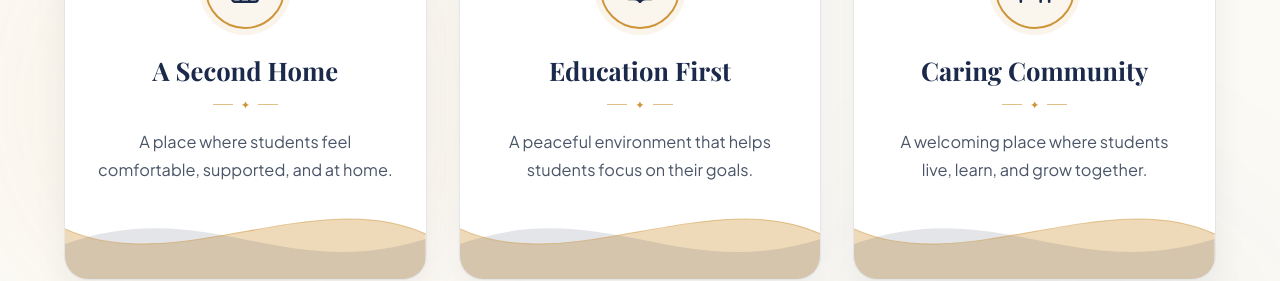
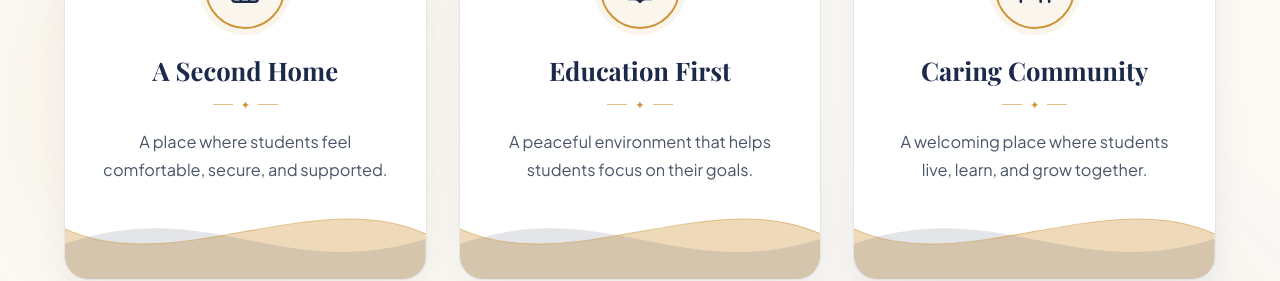
Before and after one commit to hetheet/rlbh, a React (Vite) app: page / in a window 1280 px wide. Shown: the part 2180-2461 px from the top of the page. Built offline with nearby package versions, Linux system fonts and the light colour scheme; a web font is replaced by a local one.

Commit message:
dddaaaaa

```diff
--- a/src/components/TrustStrip.jsx
+++ b/src/components/TrustStrip.jsx
@@ -29,7 +29,7 @@ export default function PremiumTrustStrip() {
     {
       id: 1,
       title: "A Second Home",
-      text: "A place where students feel comfortable, supported, and at home.",
+      text: "A place where students feel comfortable, secure, and supported.",
       icon: Home,
       delay: 0,
     },
```
